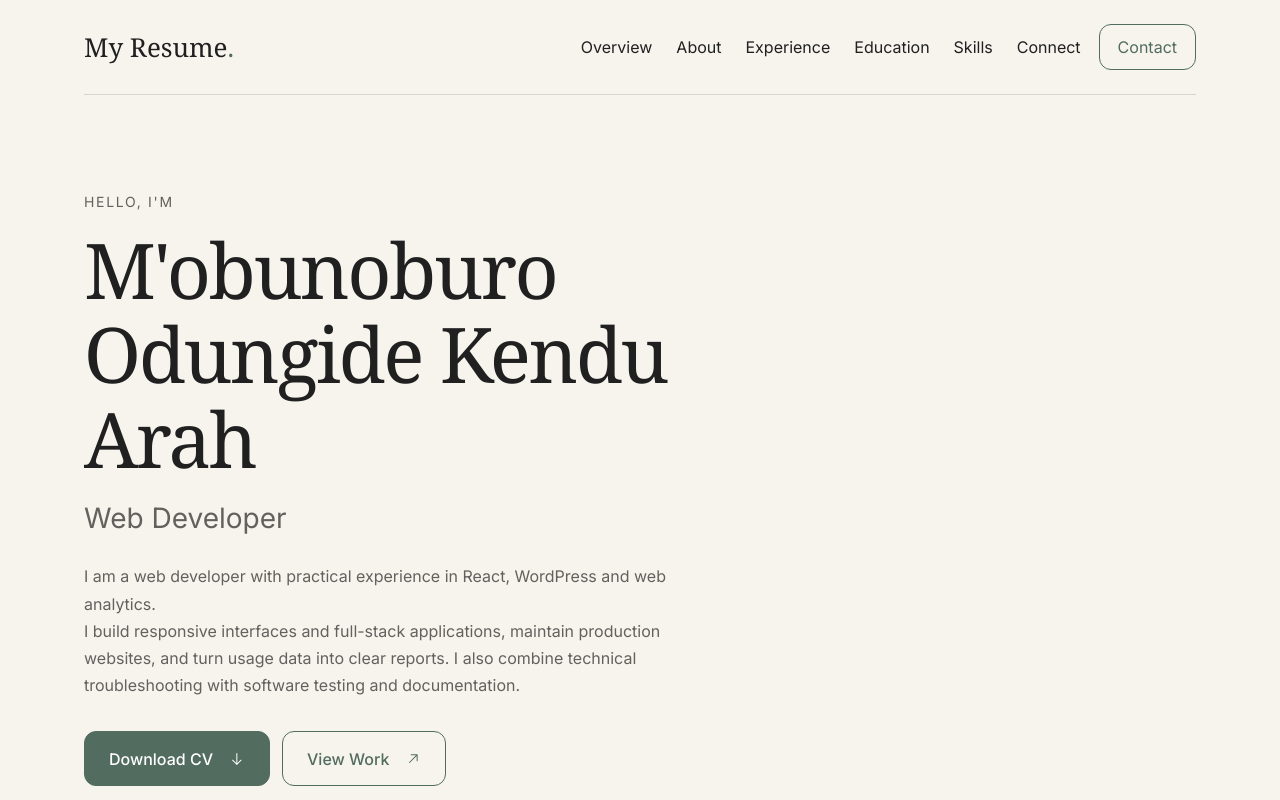
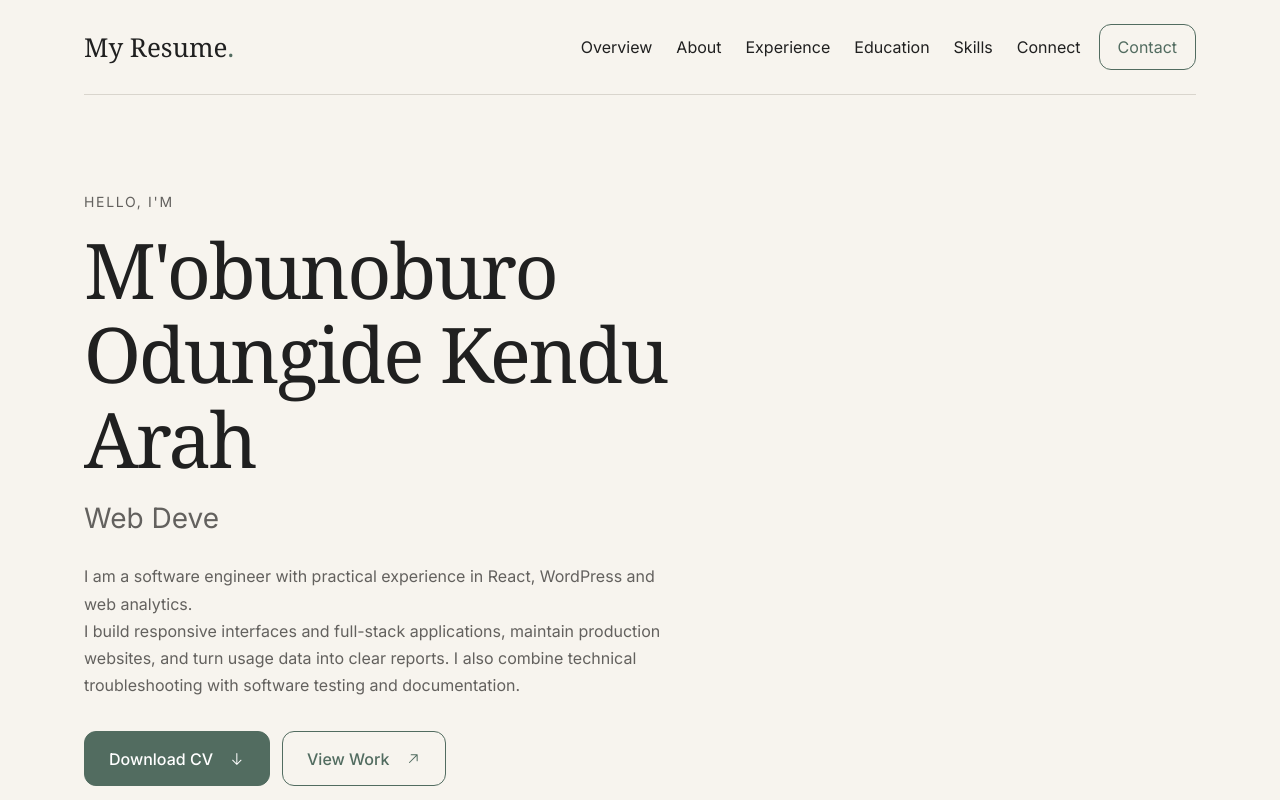
Before and after one commit to moburo101/My-resume, a React (Vite) app: page / in a window 1280 px wide. Shown: the top 800 px of the page. Built offline with nearby package versions, Linux system fonts and the light colour scheme.

Commit message:
feat: implement animated profession display in HeroSection and update ResumePage profession

```diff
--- a/src/components/HeroSection.css
+++ b/src/components/HeroSection.css
@@ -10,7 +10,11 @@
 .hero-content, .hero-visual { min-width: 0; }
 .hero-eyebrow { color: var(--accent); font-size: 14px; letter-spacing: 0.12em; text-transform: uppercase; }
 .hero-content h1 { margin: 16px 0; font-size: clamp(44px, 6vw, 80px); overflow-wrap: anywhere; }
-.hero-profession { font-size: clamp(20px, 2.5vw, 28px); }
+.hero-profession { font-size: clamp(20px, 2.5vw, 28px); min-height: 1.5em; line-height: 1.5; }
+.hero-profession-cursor { color: var(--accent); margin-left: 2px; animation: hero-cursor-blink 1s step-end infinite; }
+@keyframes hero-cursor-blink {
+  50% { opacity: 0; }
+}
 .hero-summary { margin-top: 24px; color: var(--muted); max-width: 58ch; line-height: 1.7; }
 .hero-summary span { display: block; }
 .hero-actions { display: flex; flex-wrap: wrap; gap: 12px; margin-top: 32px; }
@@ -37,6 +41,7 @@
 .hero-action:disabled { opacity: 0.55; cursor: not-allowed; }
 @media (prefers-reduced-motion: reduce) {
   .hero-action { transition: none; }
+  .hero-profession-cursor { display: none; animation: none; }
 }
 .hero-visual {
   width: 100%;
--- a/src/components/HeroSection.jsx
+++ b/src/components/HeroSection.jsx
@@ -1,9 +1,65 @@
+import { useEffect, useState } from 'react'
 import './HeroSection.css'
 import { GoArrowUpRight, GoArrowDown } from "react-icons/go";
+
+function AnimatedProfession({ profession, professions }) {
+  const [text, setText] = useState(professions?.[0] || profession)
+
+  useEffect(() => {
+    const titles = professions?.length ? professions : [profession]
+    const motionPreference = window.matchMedia('(prefers-reduced-motion: reduce)')
+    let timeoutId
+    let titleIndex = 0
+    let characterCount = titles[0].length
+    let isDeleting = true
+
+    function tick() {
+      const title = titles[titleIndex]
+      characterCount += isDeleting ? -1 : 1
+      setText(title.slice(0, characterCount))
+
+      let delay = isDeleting ? 50 : 100
+      if (characterCount === 0 && isDeleting) {
+        titleIndex = (titleIndex + 1) % titles.length
+        isDeleting = false
+        delay = 350
+      } else if (characterCount === title.length && !isDeleting) {
+        isDeleting = true
+        delay = 2000
+      }
+      timeoutId = window.setTimeout(tick, delay)
+    }
+
+    function restart() {
+      window.clearTimeout(timeoutId)
+      titleIndex = 0
+      characterCount = titles[0].length
+      isDeleting = true
+      setText(titles[0])
+      if (!motionPreference.matches && titles.length > 1) {
+        timeoutId = window.setTimeout(tick, 2000)
+      }
+    }
+
+    restart()
+    motionPreference.addEventListener('change', restart)
+    return () => {
+      window.clearTimeout(timeoutId)
+      motionPreference.removeEventListener('change', restart)
+    }
+  }, [profession, professions])
+
+  return (
+    <p className="hero-profession" aria-label={professions?.join(' and ') || profession}>
+      <span aria-hidden="true">{text}<span className="hero-profession-cursor">|</span></span>
+    </p>
+  )
+}
 
 function HeroSection({
   name = 'Your Name',
   profession = 'Your profession',
+  professions,
   summary = ['A short introduction to what you do.', 'The value you bring to your next team or project.'],
   cvUrl,
   workUrl,
@@ -16,7 +72,7 @@ function HeroSection({
       <div className="hero-content">
         <p className="hero-eyebrow">Hello, I'm</p>
         <h1 id="hero-name">{name}</h1>
-        <p className="hero-profession">{profession}</p>
+        <AnimatedProfession profession={profession} professions={professions} />
         <p className="hero-summary">
           {summary.map((line, index) => <span key={index}>{line}</span>)}
         </p>
--- a/src/pages/ResumePage.jsx
+++ b/src/pages/ResumePage.jsx
@@ -11,15 +11,18 @@ import { educationEntries } from '../data/education'
 import { skillGroups } from '../data/skills'
 import { profile } from '../data/profile'
 
+const professions = ['Software Engineer', 'Web Developer']
+
 function ResumePage() {
   return (
     <>
       <SiteHeader />
       <HeroSection
         name={profile.name}
-        profession="Web Developer"
+        profession="Software Engineer"
+        professions={professions}
         summary={[
-          'I am a web developer with practical experience in React, WordPress and web analytics.',
+          'I am a software engineer with practical experience in React, WordPress and web analytics.',
           'I build responsive interfaces and full-stack applications, maintain production websites, and turn usage data into clear reports. I also combine technical troubleshooting with software testing and documentation.',
         ]}
         cvUrl="https://drive.google.com/uc?export=download&id=1lY10oCLq3_GXH3Y8CqRQevtX4dlYup0E"
```
